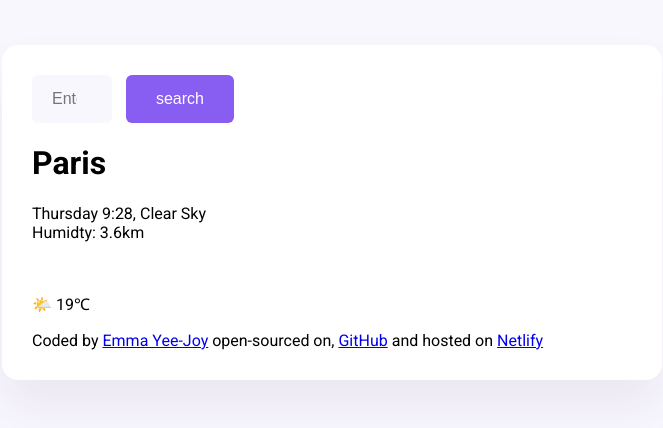
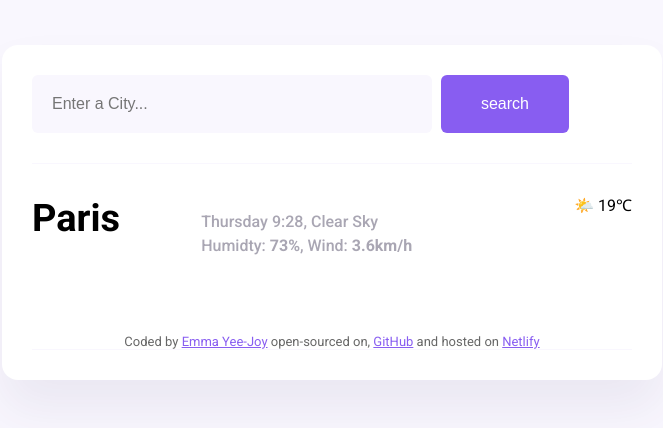
Before and after one commit to eyeej/SheCodes-WeatherApplication, a plain HTML site: page index.html in a window 1280 px wide. Shown: the whole page, without its empty margins (308-971 px from the left). Drawn offline with Linux system fonts and the light colour scheme.

Commit message:
css changes

```diff
--- a/index.html
+++ b/index.html
@@ -18,16 +18,16 @@
         </form>
     </header>
     <main>
-
-    <h1>Paris</h1>
-    <p>
-    Thursday 9:28, Clear Sky
-    <br>
-    Humidty: 3.6km
-    </p>
-
-    <br>
-    <p>🌤️ 19℃ </p>
+    <div class="weather-app">
+        <h1 class="weather-app-city">Paris</h1>
+        <p class="weather-app-details">
+        Thursday 9:28, Clear Sky
+        <br />
+        Humidty: <strong>73%</strong>, Wind: <strong>3.6km/h</strong>
+        </p>
+        <br />
+        <div class="weather-app-temperature">🌤️ 19℃ </div>
+    </div>
     </main>
 <footer> Coded by
     <a href ="https://github.com/eyeej" target="_blank"> Emma Yee-Joy</a> open-sourced on,
--- a/src/style.css
+++ b/src/style.css
@@ -3,6 +3,11 @@ body {
      font-family: "Roboto", sans-serif;
 
 }
+
+a {
+    color: #885df1;
+}
+
 
 .weather-app-data {
     background:white;
@@ -11,24 +16,65 @@ body {
     box-shadow:0 30px 50px rgba(65, 50, 100, 0.08);;
     padding: 30px;
     border-radius:16px;
+}
 
+header {
+    border-bottom: 1px solid #f9f7fe;
+    padding: 0 0 30px 0;
 }
 
 .search-form-input {
     background-color:#f9f7fe;
+    border: none;
+    color: rgba(39, 33, 66, 0.4);
     border-radius: 6px;
-    width: 80px;
+    width: 400px;
     font-size: 16px;
-    padding: 15px 20px;
-    border: none;
+    padding: 20px;
+
 }
 
 .search-form-button {
     background: #885df1;
-    padding: 15px 30px;
+    padding: 20px 40px;
     border: none;
     font-size: 16px;
-    margin-left: 10px;
+    margin-left: 5px;
     border-radius: 6px;
     color: white;
 }
+
+.weather-app {
+    display: flex;
+    justify-content: space-between;
+
+}
+
+main {
+ padding: 30px 0;
+
+}
+
+.weather-app-city {
+ margin: 0px;
+ font-size: 38px;
+ line-height: 48px;
+
+
+}
+
+.weather-app-details {
+    font-size: 16px;
+    color: rgba(39, 33, 66, 0.4);
+    line-height: 24px;
+    font-weight: 500;
+
+}
+
+footer {
+    border-bottom: 1px solid #f9f7fe;
+    padding: 30px 0 0 0;
+    text-align: center;
+    font-size: 13px;
+    color: rgba(0, 0, 0, 0.6);
+}
```
